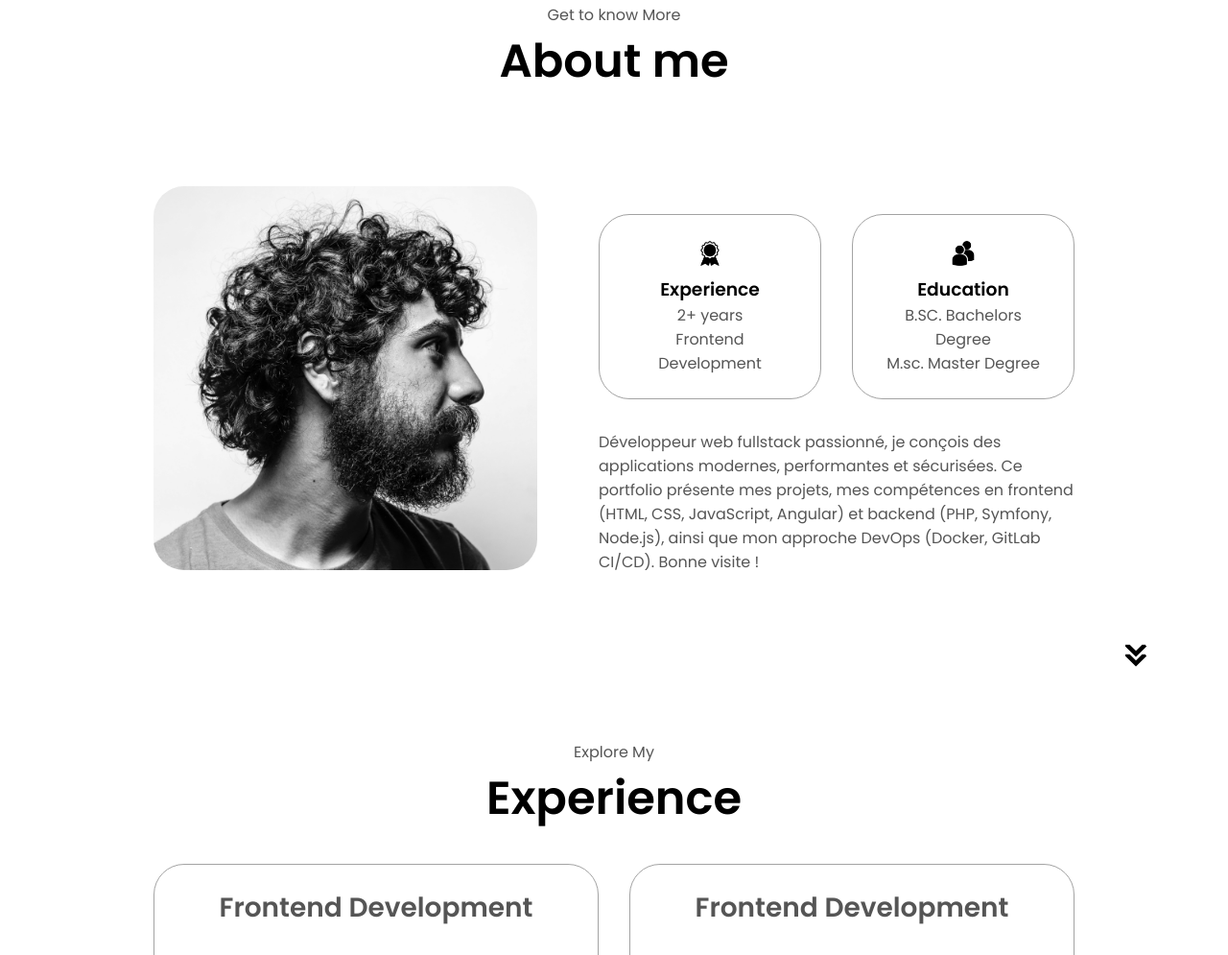
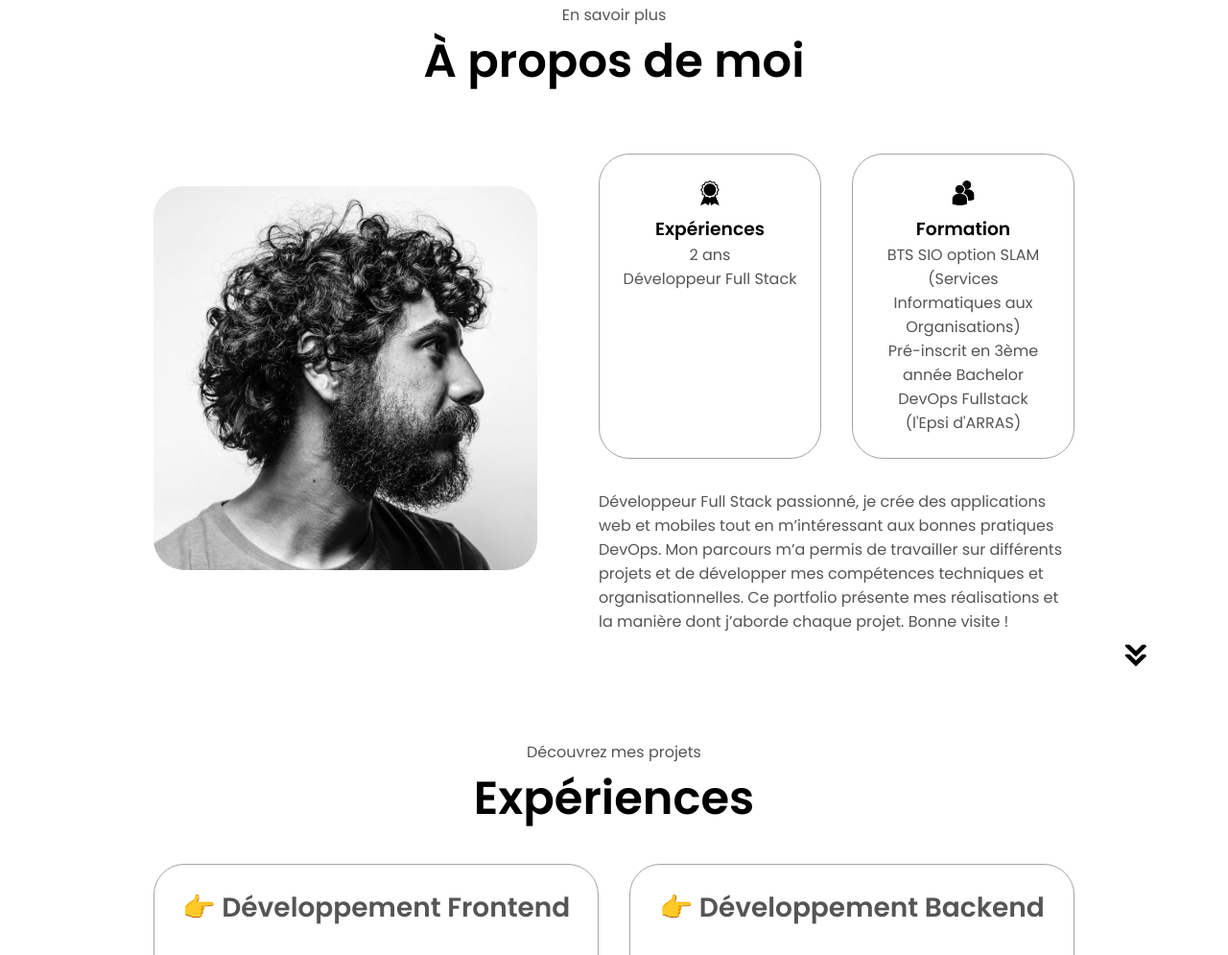
Before and after one commit to Wade199/FullstackForge, a plain HTML site: page Portfolio-main/index.html in a window 1280 px wide. Shown: the part 925-1920 px from the top of the page at 96% size. Drawn offline with Linux system fonts and the light colour scheme.

Commit message:
👍  ~/

```diff
--- a/Portfolio-main/index.html
+++ b/Portfolio-main/index.html
@@ -15,7 +15,7 @@
         <div>
             <ul class="nav-links">
                 <li><a href="#about">About</a></li>
-                <li><a href="#experience">Experience</a></li>
+                <li><a href="#experience">Experiences</a></li>
                 <li><a href="#projects">Projets</a></li>
                 <li><a href="#contact">Contact</a></li>
             </ul>
@@ -42,9 +42,9 @@
             <img src="./assets/profile-pic.png" alt="Ibrahima Wade profile picture"/>
         </div>
         <div class="section__text">
-            <p class="section__text__p1">Hello,  I'm</p>
+            <p class="section__text__p1">Bonjour,  je suis</p>
             <h1 class="title">Ibrahima Wade</h1>
-            <p class="section__text__p2">Full stack Developer</p>
+            <p class="section__text__p2">Développeur Full Stack</p>
             <div class="btn-container">
                 <button
                 class="btn btn-color-2"
@@ -52,7 +52,7 @@
 
                 <button
                     class="btn btn-color-1"
-                    onclick="location.href='./#contact'">Contact Info
+                    onclick="location.href='./#contact'">Contact
                 </button>
             </div>
             <div id="socials-container">
@@ -70,8 +70,8 @@
         </div>
     </section>
     <section id="about">
-        <p class="section__text__p1">Get to know More</p>
-        <h1 class="title">About me</h1>
+        <p class="section__text__p1">En savoir plus</p>
+        <h1 class="title">À propos de moi</h1>
         <div class="section-container">
             <div class="section__pic-container">
                 <img src="./assets/about-pic.png" alt="Profile picture"
@@ -86,8 +86,8 @@
                         alt="Experience icon"
                         class="icon"
                         />
-                        <h3>Experience</h3>
-                        <p>2+ years <br>Frontend Development</p>
+                        <h3>Expériences</h3>
+                        <p>2 ans <br>Développeur Full Stack</p>
                     </div>
                     <div class="details-container">
                         <img
@@ -95,20 +95,16 @@
                         alt="Education icon"
                         class="icon"
                         />
-                        <h3>Education</h3>
-                        <p>B.SC. Bachelors Degree <br>M.sc. Master Degree</p>
+                    <h3>Formation</h3>
+                    <p>BTS SIO option SLAM (Services Informatiques aux Organisations) <br>Pré-inscrit en 3ème année Bachelor DevOps Fullstack (l'Epsi d'ARRAS)</p>
                     </div>
                 </div>
                 <div class="text-container">
                     <p>
-                        Développeur web fullstack passionné,
-                        je conçois des applications modernes,
-                        performantes et sécurisées.
-                        Ce portfolio présente mes projets,
-                        mes compétences en frontend (HTML, CSS, JavaScript, Angular) et
-                        backend (PHP, Symfony, Node.js),
-                        ainsi que mon approche DevOps (Docker, GitLab CI/CD).
-                        Bonne visite !
+                    Développeur Full Stack passionné, je crée des applications web et mobiles tout en m’intéressant aux bonnes pratiques DevOps.
+                    Mon parcours m’a permis de travailler sur différents projets et de développer mes compétences techniques et organisationnelles.
+                    Ce portfolio présente mes réalisations et la manière dont j’aborde chaque projet.
+                    Bonne visite !
                     </p>
                 </div>
             </div>
@@ -120,12 +116,12 @@
         />
     </section>
     <section id="experience">
-        <p class="section__text__p1">Explore My</p>
-        <h1 class="title">Experience</h1>
+        <p class="section__text__p1">Découvrez mes projets </p>
+        <h1 class="title">Expériences</h1>
         <div class="experience-details-container">
             <div class="about-containers">
                 <div class="details-container">
-                    <h2 class="experience-sub-title">Frontend Development</h2>
+                    <h2 class="experience-sub-title">👉 Développement Frontend</h2>
                     <div class="article-container">
                         <article>
                             <img src="./assets/checkmark.png"
@@ -190,7 +186,7 @@
                     </div>
                 </div>
                 <div class="details-container">
-                    <h2 class="experience-sub-title">Frontend Development</h2>
+                    <h2 class="experience-sub-title">👉 Développement Backend</h2>
                     <div class="article-container">
                         <article>
                             <img src="./assets/checkmark.png"
@@ -269,7 +265,7 @@
         <img src="./assets/arrow.png"
         alt="Arrow icon"
         class="icon arrow"
-        onclick="location.href='./#projets'"
+        onclick="location.href='./#projects'"
         />
     </section>
     <section id="projects">
@@ -351,7 +347,7 @@
                 alt="mail icon"
                 class="icon contact-icon email-icon "
                 />
-                <p><a href="mailto:examplemail@gmail.com">Exemple@gmail.com</a></p>
+                <p><a href="mailto:ibrahima97wade99@gmail.com">ibrahima97wade99@gmail.com</a></p>
             </div>
             <div class="contact-info-container">
                 <img src="./assets/linkedin.png"
```
